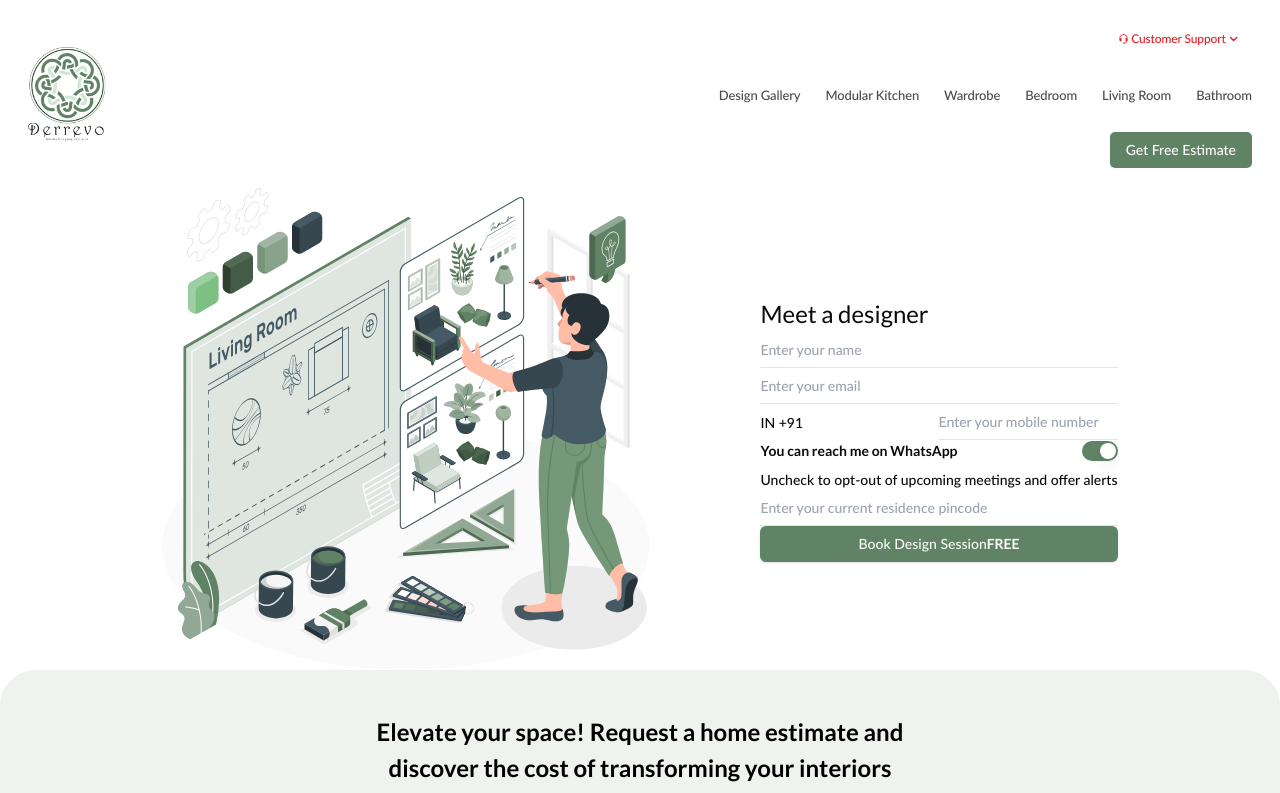
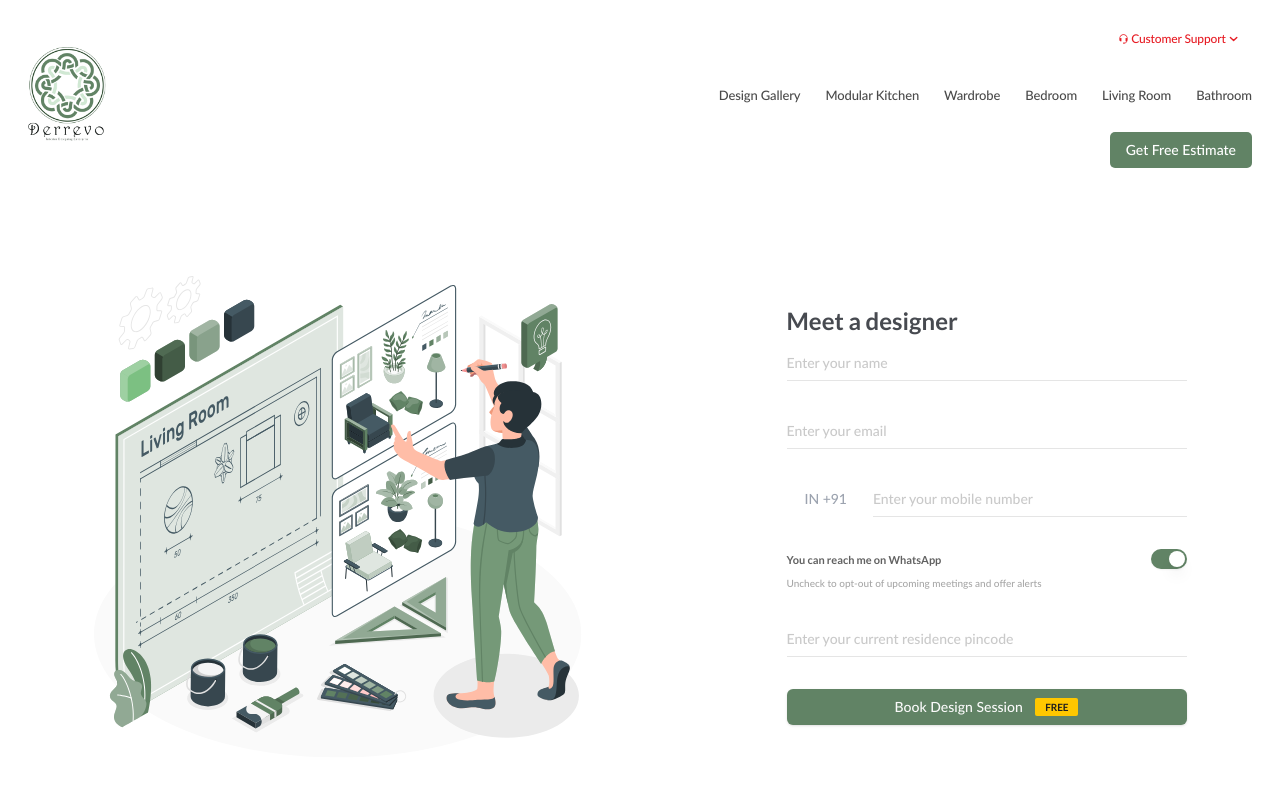
Before and after one commit to Sow-Technology/derrevointeriors, a Next.js app: page / in a window 1280 px wide. Shown: the top 793 px of the page. Built offline with nearby package versions, Linux system fonts and the light colour scheme.

Commit message:
tailwind fixed

```diff
--- a/tailwind.config.ts
+++ b/tailwind.config.ts
@@ -3,10 +3,10 @@ import type { Config } from "tailwindcss";
 const config = {
   darkMode: ["class"],
   content: [
-    "./pages/**/*.{ts,tsx}",
-    "./components/**/*.{ts,tsx}",
-    "./app/**/*.{ts,tsx}",
-    "./src/**/*.{ts,tsx}",
+    "./pages/**/*.{ts,tsx,js,jsx}",
+    "./components/**/*.{ts,tsx,js,jsx}",
+    "./app/**/*.{ts,tsx,js,jsx}",
+    "./src/**/*.{ts,tsx,js,jsx}",
   ],
   prefix: "",
   theme: {
```
